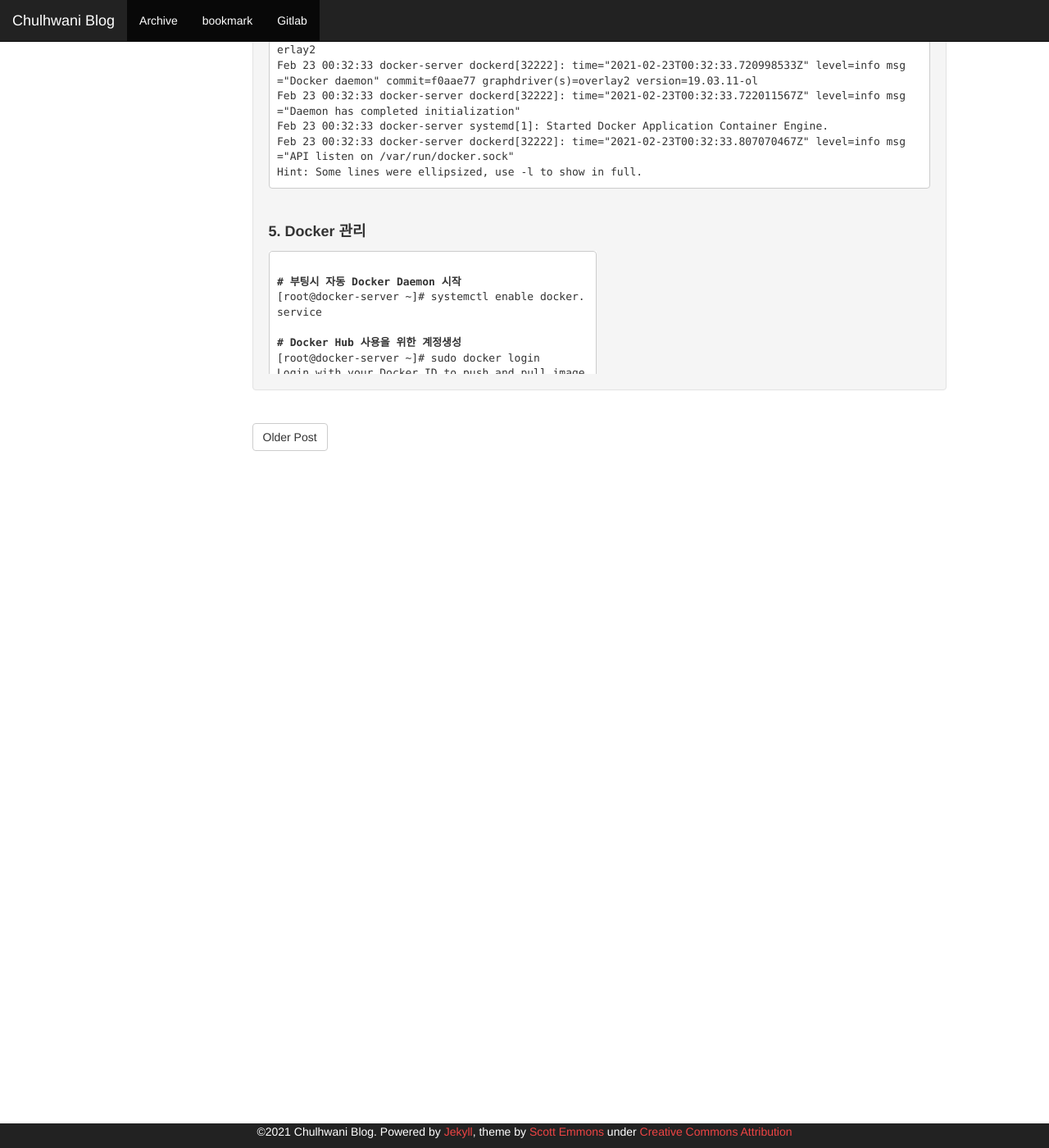
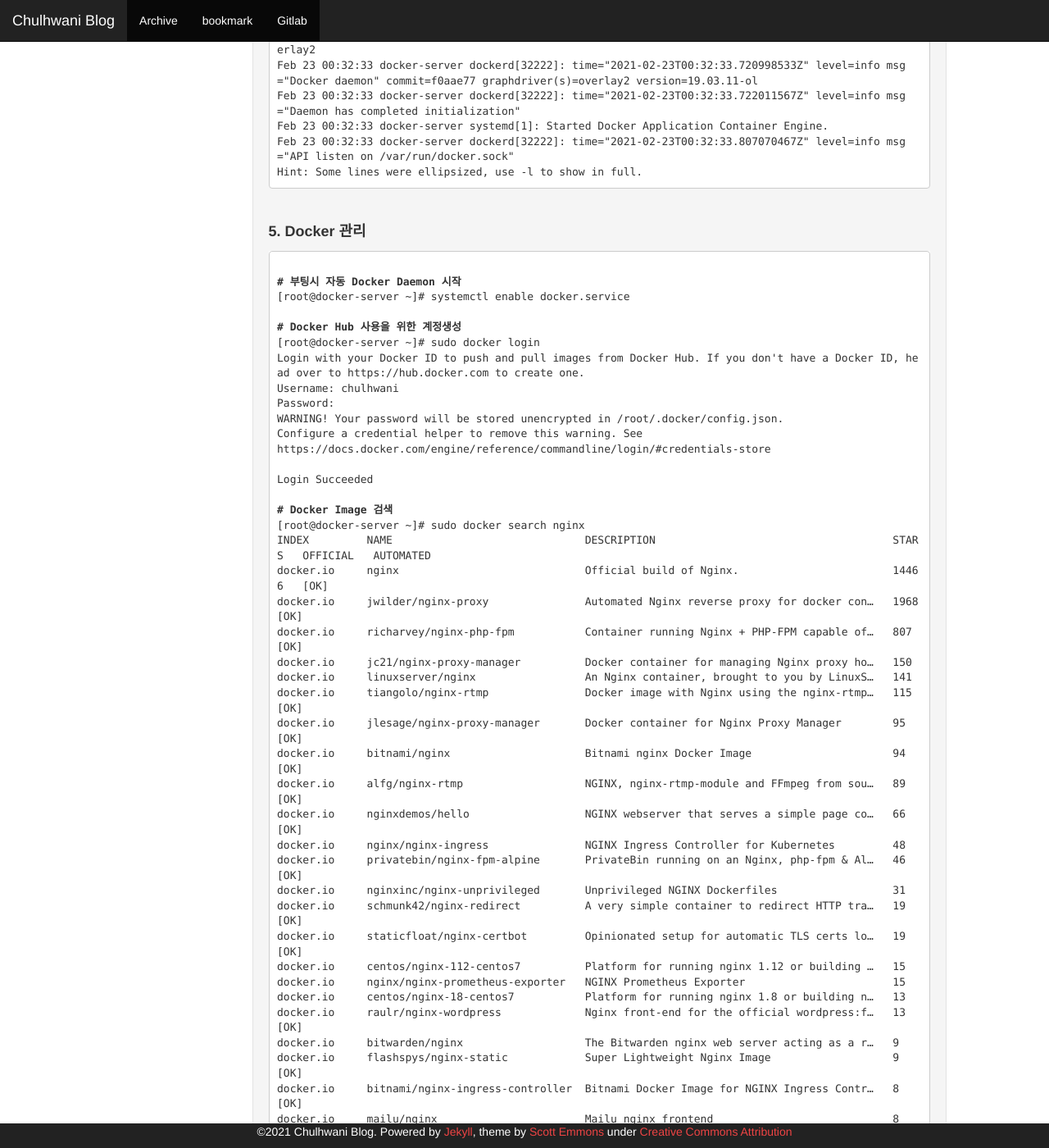
Before and after one commit to chulhwani/chulhwani.github.io, a Jekyll site: the page built from _posts/2021-02-23-[OCI] Oracle Linux에 Docker 설치&관리.md, in a window 1280 px wide and 1400 px high, scrolled down 3224 px. Shown: the whole window at 82% size. Built offline with Jekyll 4.4.1, drawn with Linux system fonts in a browser that asks for light colours; our own code applies the rules of GitHub Pages for plain Markdown files; some of the changed text lies outside the part shown.

Commit message:
Update 2021-02-23-[OCI] Oracle Linux에 Docker 설치&관리.md

```diff
--- a/_posts/2021-02-23-[OCI] Oracle Linux에 Docker 설치&관리.md
+++ b/_posts/2021-02-23-[OCI] Oracle Linux에 Docker 설치&관리.md
@@ -153,7 +153,7 @@ Hint: Some lines were ellipsized, use -l to show in full.
 </code></pre>
 <p>&nbsp;</p>
 <strong><font size="4">5. Docker 관리</font></strong>
-<div style="overflow:auto; width:400px; height:150px;" class="language-plaintext highlighter-rouge">
+<div style="white-space:nowrap; overflow:auto;" class="language-plaintext highlighter-rouge">
 <div class="highlight">
 <pre class="highlight"><code>
 <b># 부팅시 자동 Docker Daemon 시작</b>
```
